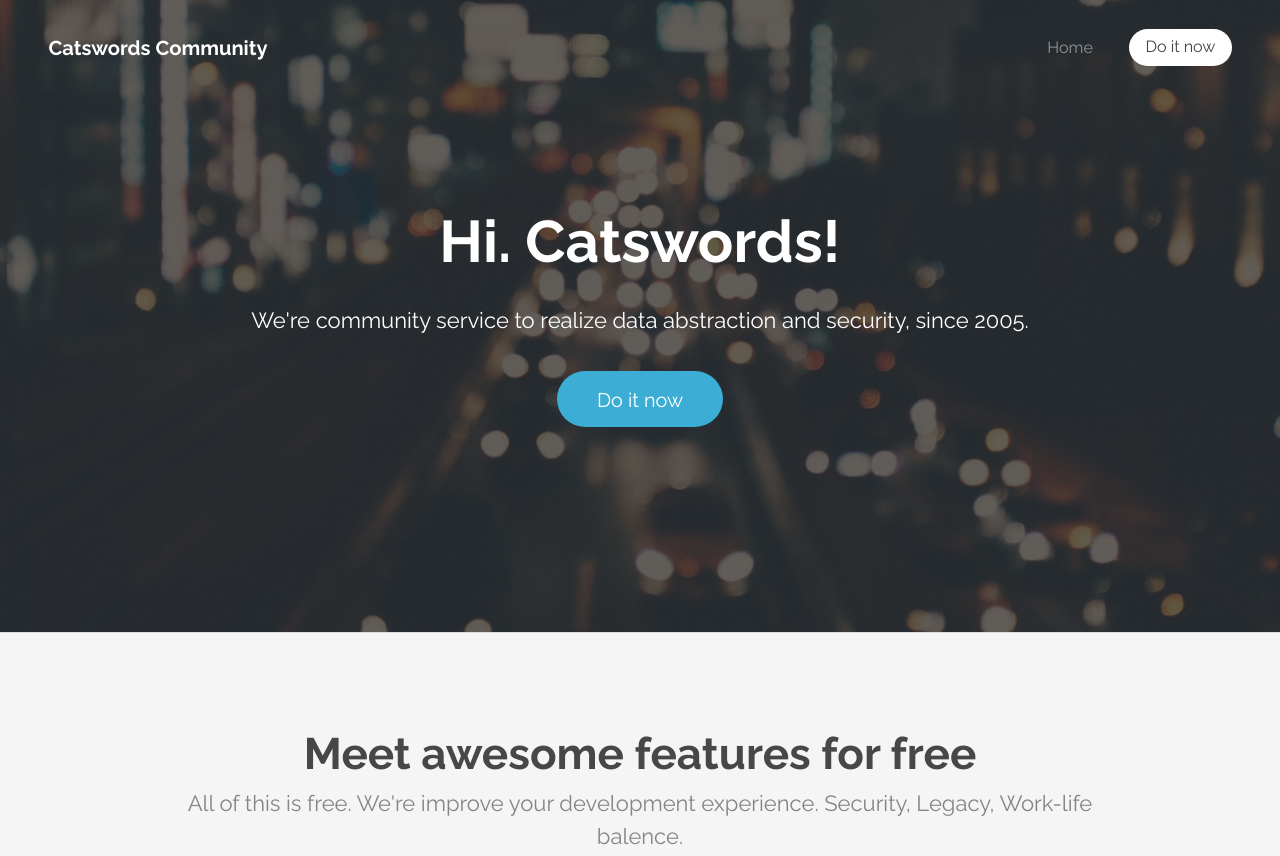
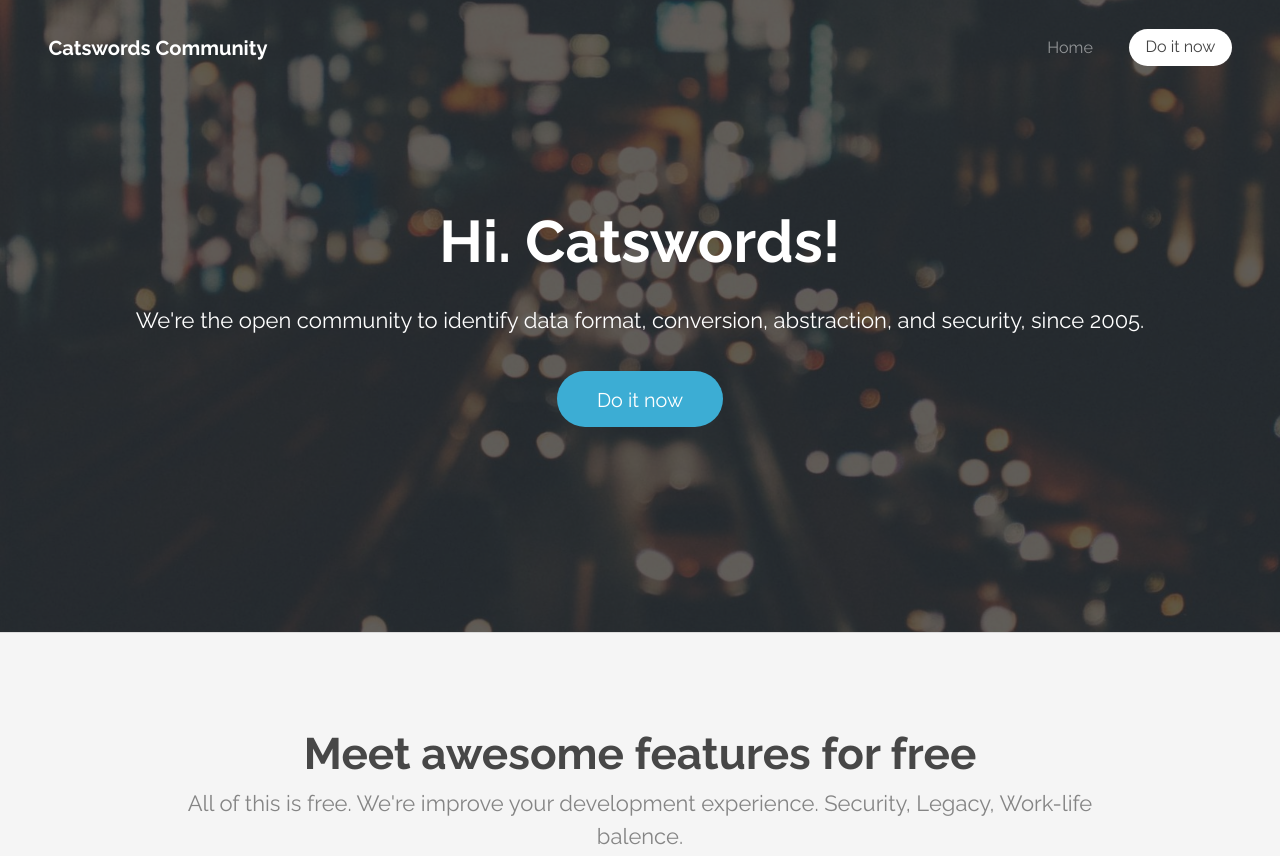
Before and after one commit to catswords/catswords.com, a plain HTML site: page index.html in a window 1280 px wide. Shown: the top 856 px of the page. Drawn offline with Linux system fonts and the light colour scheme.

Commit message:
Update index.html

```diff
--- a/index.html
+++ b/index.html
@@ -7,7 +7,7 @@
 <html lang="en">
 	<head>
 		<meta charset="UTF-8">
-		<title>Catswords Community: The community service to realize data abstraction and security</title>
+		<title>Catswords Community: Data format, conversion, abstraction and security, since 2005</title>
 		<meta http-equiv="content-type" content="text/html; charset=utf-8" />
 		<meta name="description" content="" />
 		<meta name="keywords" content="" />
@@ -38,7 +38,7 @@
 		<!-- Banner -->
 			<section id="banner">
 				<h2>Hi. Catswords!</h2>
-				<p>We're community service to realize data abstraction and security, since 2005.</p>
+				<p>We're the open community to identify data format, conversion, abstraction, and security, since 2005.</p>
 				<ul class="actions">
 					<li>
 						<a href="https://exts.kr/go/home" class="button big">Do it now</a>
```
